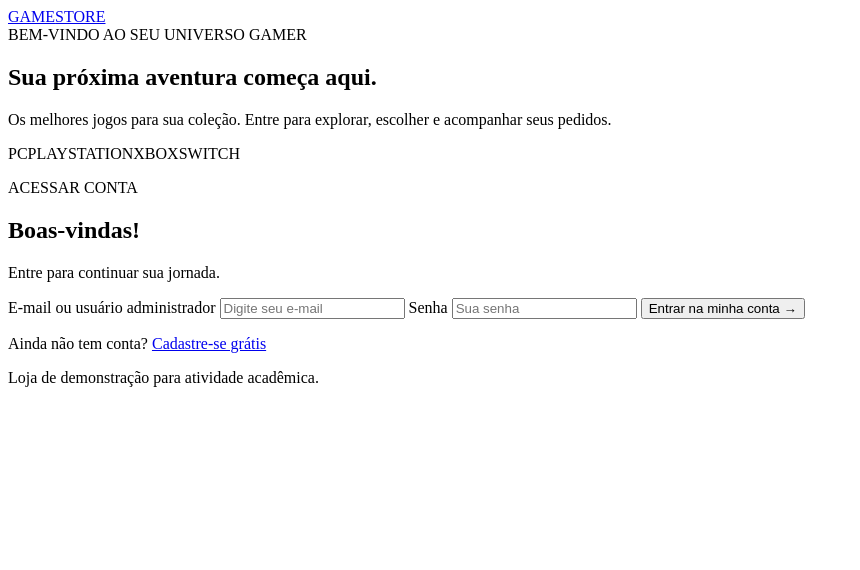
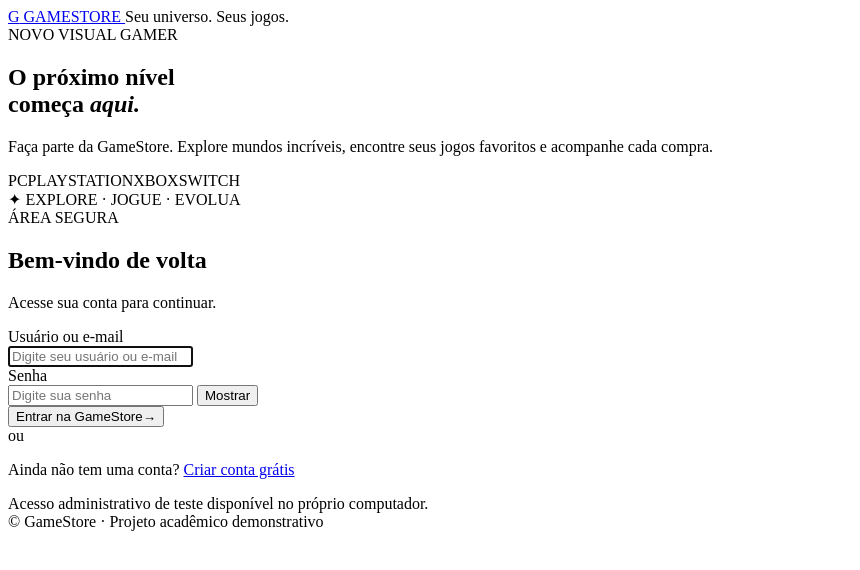
Before and after one commit to jeanxn0/crud-manager-v1, a Java web app: page /login in a window 1280 px wide. Shown: the top 570 px of the page, without its empty margins (0-860 px from the left). Run offline with Tomcat 11, a stand-in JSP engine, Linux system fonts and the light colour scheme; some libraries are stand-ins or nearby versions.

Commit message:
Corrige login admin local temporario e moderniza tela de entrada

```diff
--- a/src/main/webapp/WEB-INF/login.jsp
+++ b/src/main/webapp/WEB-INF/login.jsp
@@ -1,29 +1,93 @@
 <%@ page pageEncoding="UTF-8" %>
 <%@ taglib prefix="c" uri="http://java.sun.com/jsp/jstl/core" %>
-<!DOCTYPE html><html lang="pt-BR">
-<head><title>Entrar | GameStore</title><%@ include file="../base-head.jsp" %></head>
-<body class="catalog-body auth-body">
-<a class="auth-logo" href="${pageContext.request.contextPath}/login">GAME<span>STORE</span></a>
-<main class="auth-layout">
-  <section class="auth-story">
-    <span class="eyebrow">BEM-VINDO AO SEU UNIVERSO GAMER</span>
-    <h1>Sua próxima aventura começa aqui.</h1>
-    <p>Os melhores jogos para sua coleção. Entre para explorar, escolher e acompanhar seus pedidos.</p>
-    <div class="auth-story-badges"><span>PC</span><span>PLAYSTATION</span><span>XBOX</span><span>SWITCH</span></div>
-  </section>
-  <section class="auth-panel" aria-labelledby="auth-title">
-    <div class="auth-panel-head"><p class="eyebrow">ACESSAR CONTA</p><h2 id="auth-title">Boas-vindas!</h2><p>Entre para continuar sua jornada.</p></div>
-    <c:if test="${not empty loginError}"><div class="auth-alert" role="alert"><c:out value="${loginError}"/></div></c:if>
-    <c:if test="${param.registered eq 1}"><div class="auth-success" role="status">Conta criada com sucesso. Entre com seu e-mail.</div></c:if>
-    <form action="${pageContext.request.contextPath}/login" method="post" class="auth-form">
-      <input type="hidden" name="csrf" value="${sessionScope.csrf}">
-      <label for="login">E-mail ou usuário administrador</label>
-      <input id="login" name="login" autocomplete="username" placeholder="Digite seu e-mail" required>
-      <label for="password">Senha</label>
-      <input id="password" name="password" type="password" autocomplete="current-password" placeholder="Sua senha" required>
-      <button type="submit" class="auth-submit">Entrar na minha conta <span aria-hidden="true">→</span></button>
-    </form>
-    <p class="auth-switch">Ainda não tem conta? <a href="${pageContext.request.contextPath}/register">Cadastre-se grátis</a></p>
-    <p class="auth-disclaimer">Loja de demonstração para atividade acadêmica.</p>
-  </section>
-</main></body></html>
+<!DOCTYPE html>
+<html lang="pt-BR">
+<head>
+    <title>Entrar | GameStore</title>
+    <%@ include file="../base-head.jsp" %>
+    <link rel="stylesheet" href="${pageContext.request.contextPath}/css/login-refresh.css">
+</head>
+<body class="catalog-body auth-body auth-v2">
+    <header class="login-topbar">
+        <a class="login-brand" href="${pageContext.request.contextPath}/login">
+            <span class="login-brand-icon" aria-hidden="true">G</span>
+            GAME<span>STORE</span>
+        </a>
+        <span class="login-topbar-caption">Seu universo. Seus jogos.</span>
+    </header>
+    <main class="login-stage">
+        <section class="login-feature" aria-labelledby="game-title">
+            <div class="login-game-label"><span class="login-dot"></span> NOVO VISUAL GAMER</div>
+            <h1 id="game-title">O próximo nível<br>começa <em>aqui.</em></h1>
+            <p>Faça parte da GameStore. Explore mundos incríveis, encontre seus jogos favoritos e acompanhe cada compra.</p>
+            <div class="login-platforms" aria-label="Plataformas">
+                <span>PC</span><span>PLAYSTATION</span><span>XBOX</span><span>SWITCH</span>
+            </div>
+            <div class="login-game-signature"><span aria-hidden="true">✦</span> EXPLORE · JOGUE · EVOLUA</div>
+        </section>
+
+        <section class="login-shell" aria-labelledby="login-heading">
+            <div class="login-card">
+                <div class="login-card-mark"><span class="glyphicon glyphicon-lock" aria-hidden="true"></span> ÁREA SEGURA</div>
+                <h2 id="login-heading">Bem-vindo de volta</h2>
+                <p class="login-subtitle">Acesse sua conta para continuar.</p>
+
+                <c:if test="${not empty loginError}">
+                    <div class="login-alert" role="alert"><c:out value="${loginError}"/></div>
+                </c:if>
+                <c:if test="${param.registered eq 1}">
+                    <div class="login-success" role="status">Sua conta foi criada. Faça seu login.</div>
+                </c:if>
+
+                <form class="login-form-v2" method="post" action="${pageContext.request.contextPath}/login">
+                    <input type="hidden" name="csrf" value="${sessionScope.csrf}">
+                    <div class="login-field">
+                        <label for="login">Usuário ou e-mail</label>
+                        <div class="login-field-control">
+                            <span class="glyphicon glyphicon-user" aria-hidden="true"></span>
+                            <input id="login" name="login" type="text" autocomplete="username"
+                                   placeholder="Digite seu usuário ou e-mail" maxlength="254" required autofocus>
+                        </div>
+                    </div>
+                    <div class="login-field">
+                        <label for="password">Senha</label>
+                        <div class="login-field-control">
+                            <span class="glyphicon glyphicon-lock" aria-hidden="true"></span>
+                            <input id="password" name="password" type="password" autocomplete="current-password"
+                                   placeholder="Digite sua senha" maxlength="1024" required>
+                            <button class="login-show" type="button" aria-controls="password"
+                                    aria-label="Mostrar senha" aria-pressed="false">Mostrar</button>
+                        </div>
+                    </div>
+                    <button class="login-submit" type="submit">
+                        <span>Entrar na GameStore</span><span aria-hidden="true">→</span>
+                    </button>
+                </form>
+                <div class="login-divider"><span>ou</span></div>
+                <p class="login-create">Ainda não tem uma conta?
+                    <a href="${pageContext.request.contextPath}/register">Criar conta grátis</a>
+                </p>
+                <div class="login-security-note">
+                    <span class="glyphicon glyphicon-info-sign" aria-hidden="true"></span>
+                    Acesso administrativo de teste disponível no próprio computador.
+                </div>
+            </div>
+            <div class="login-copyright">© GameStore · Projeto acadêmico demonstrativo</div>
+        </section>
+    </main>
+    <script>
+    (function () {
+        var button = document.querySelector('.login-show');
+        var password = document.getElementById('password');
+        if (!button || !password) return;
+        button.addEventListener('click', function () {
+            var isVisible = password.type === 'text';
+            password.type = isVisible ? 'password' : 'text';
+            button.textContent = isVisible ? 'Mostrar' : 'Ocultar';
+            button.setAttribute('aria-label', isVisible ? 'Mostrar senha' : 'Ocultar senha');
+            button.setAttribute('aria-pressed', String(!isVisible));
+        });
+    }());
+    </script>
+</body>
+</html>
--- /dev/null
+++ b/src/main/webapp/css/login-refresh.css
@@ -0,0 +1,57 @@
+/* GameStore login: visual autoral com referência a lojas de games e glassmorphism. */
+.auth-v2{margin:0;min-height:100vh;isolation:isolate;background:#070b15!important;color:#f6f8ff}
+.auth-v2::before{content:"";position:fixed;inset:0;z-index:-3;background:
+  url('https://cdn.cloudflare.steamstatic.com/steam/apps/1091500/ss_872822c5e50dc71f345416098d29fc3ae5cd26c1.1920x1080.jpg') center 40% / cover no-repeat,
+  url('../images/games/1091500.jpg') center 40% / cover no-repeat,
+  #0a1529}
+.auth-v2::after{content:"";position:fixed;inset:0;z-index:-2;background:
+  radial-gradient(ellipse at 77% 20%,#49e1ff18 0%,transparent 55%),
+  linear-gradient(100deg,#050a13f0 0%,#060c18db 33%,#08111a94 58%,#050a13dd 100%);
+  pointer-events:none}
+.login-topbar{width:min(1320px,92%);margin:0 auto;display:flex;align-items:center;justify-content:space-between;gap:20px;padding:30px 0}
+.auth-v2 .login-brand{display:inline-flex;align-items:center;gap:9px;color:#fff!important;font-size:22px;font-weight:900;letter-spacing:-.9px;text-decoration:none}
+.login-brand>span:last-child{color:#a5f3d5}
+.login-brand-icon{display:grid;place-items:center;width:39px;height:39px;background:linear-gradient(140deg,#8cfdd2,#51aad9);color:#071526;border-radius:11px;transform:skew(-5deg);font-size:22px;box-shadow:0 0 24px #3bffbb26}
+.login-topbar-caption{font-size:12px;letter-spacing:1.2px;color:#b5cae2;text-transform:uppercase}
+.login-stage{width:min(1320px,92%);min-height:calc(100vh - 102px);margin:0 auto;padding:35px 0 65px;display:grid;grid-template-columns:minmax(0,1fr) 445px;gap:clamp(35px,6vw,100px);align-items:center}
+.login-feature{padding:0 0 32px 2vw;max-width:660px}
+.login-game-label{display:inline-flex;align-items:center;gap:10px;padding:10px 15px;border:1px solid #72e8cb61;background:#4ae8be13;backdrop-filter:blur(6px);color:#a8ffdf;border-radius:999px;font-size:11px;letter-spacing:2.4px;font-weight:900}
+.login-dot{width:8px;height:8px;background:#92ffd3;border-radius:50%;box-shadow:0 0 14px #83fccc}
+.login-feature h1{font-size:clamp(41px,5.3vw,75px);font-weight:900;line-height:1.07;letter-spacing:-2.8px;text-shadow:0 8px 25px #0006;margin:27px 0 18px}
+.login-feature h1 em{color:#b2ffdc;font-style:normal}
+.login-feature>p{max-width:465px;color:#d6e7f6;line-height:1.65;font-size:17px}
+.login-platforms{display:flex;flex-wrap:wrap;gap:9px;margin:30px 0}
+.login-platforms span{padding:9px 13px;font-size:10px;color:#d8edf6;font-weight:800;letter-spacing:1px;border:1px solid #b4c5e858;background:#07112155;border-radius:7px}
+.login-game-signature{color:#a4f7dd;font-size:11px;letter-spacing:3px;font-weight:900;margin-top:55px}
+.login-shell{width:100%;max-width:445px}
+.login-card{padding:35px 37px 29px;border-radius:24px;background:linear-gradient(145deg,#14223df2,#0c1425f7);border:1px solid #8bb4d83d;box-shadow:0 28px 80px #0009,0 1px 0 #fff2 inset;backdrop-filter:blur(24px)}
+.login-card-mark{display:inline-flex;align-items:center;gap:8px;font-size:10px;color:#9cf8d4;font-weight:900;letter-spacing:2.1px;margin-bottom:18px}
+.login-card h2{font-size:30px;line-height:1.2;font-weight:900;letter-spacing:-.7px;margin:0 0 9px;color:#fbfdff}
+.login-subtitle{color:#b4c3d8;font-size:14px;margin:0 0 27px}
+.login-form-v2{display:flex;flex-direction:column;gap:21px}
+.login-field label{display:block;color:#e6eefa;font-size:13px;margin-bottom:10px;font-weight:750}
+.login-field-control{display:flex;align-items:center;gap:12px;background:#071121aa;border:1px solid #4e607d;border-radius:12px;padding:0 13px;min-height:51px;transition:border-color .2s,box-shadow .2s}
+.login-field-control:focus-within{border-color:#97f7d6;box-shadow:0 0 0 3px #97f7d621}
+.login-field-control>.glyphicon{font-size:16px;color:#8da0bd}
+.login-field-control input{flex:1;min-width:0;width:100%;border:0;background:transparent;color:#f6faff;font-size:14px;padding:15px 0;outline:0}
+.login-field-control input::placeholder{color:#7f91a9}
+.login-show{border:0;padding:4px 0 4px 8px;outline-offset:3px;background:transparent;color:#9df6d4;font-size:11px;font-weight:800}
+.login-show:hover{color:#d2ffea}
+.login-submit{margin-top:5px;display:flex;align-items:center;justify-content:space-between;gap:15px;width:100%;border:0;border-radius:12px;padding:17px 18px;background:linear-gradient(105deg,#92f9d0,#5edbc8);color:#061d22;font-weight:900;font-size:14px;box-shadow:0 10px 28px #00efaa20;cursor:pointer;transition:filter .2s,transform .2s}
+.login-submit:hover{filter:brightness(1.08);transform:translateY(-1px)}
+.login-divider{display:flex;align-items:center;gap:15px;margin:23px 0 18px;color:#7489a8;font-size:12px}
+.login-divider:before,.login-divider:after{content:"";height:1px;flex:1;background:#4b5b753d}
+.login-create{text-align:center;color:#b7c7db;margin:0;font-size:13px}
+.login-create a{color:#97ffd5!important;font-weight:850}
+.login-security-note{font-size:11px;color:#8ea4bd;background:#09152980;border:1px solid #31435f;border-radius:10px;line-height:1.5;padding:12px;margin-top:25px;display:flex;gap:9px}
+.login-security-note .glyphicon{color:#83d8b5;margin-top:2px}
+.login-alert{background:#613047a8;color:#ffe6ee;border:1px solid #ec83a03f;padding:13px 15px;border-radius:10px;margin-bottom:20px}
+.login-success{background:#215947a8;color:#d9ffe9;border:1px solid #77dfae55;padding:13px 15px;border-radius:10px;margin-bottom:20px}
+.login-copyright{color:#b5c5da99;text-align:center;font-size:11px;margin-top:18px}
+.login-cancel-form{text-align:center;margin-top:20px}
+.login-cancel-form button{background:transparent;border:0;color:#a3d8cd;text-decoration:underline}
+.auth-v2 :focus-visible{outline:3px solid #a6fdd6;outline-offset:3px}
+@media(max-width:960px){.login-stage{grid-template-columns:minmax(0,1fr) 410px;gap:30px}.login-feature h1{font-size:clamp(36px,4.5vw,52px)}.login-feature>p{font-size:15px}}
+@media(max-width:760px){.login-stage{display:flex;flex-direction:column;align-items:stretch;gap:24px;padding:18px 0 36px;min-height:unset}.login-feature{max-width:540px;padding:0}.login-feature h1{font-size:40px;margin:17px 0 12px}.login-feature>p{font-size:14px;line-height:1.5}.login-platforms{margin:16px 0 0}.login-game-signature{display:none}.login-shell{align-self:center;max-width:520px}.login-topbar{padding:18px 0}.login-topbar-caption{display:none}.auth-v2::after{background:linear-gradient(140deg,#050a13f0,#071322da)}}
+@media(max-width:460px){.login-feature h1{font-size:33px;letter-spacing:-1.2px}.login-card{padding:26px 22px 25px;border-radius:18px}.login-topbar{padding:12px 0}.login-brand{font-size:19px!important}.login-platforms span{font-size:9px;padding:7px}.login-security-note{font-size:10px}.login-card h2{font-size:26px}}
+@media(prefers-reduced-motion:reduce){.login-submit,.login-field-control{transition:none}}
```
Also changed, not shown: schema.sql (+9 -0 lines), src/main/java/controller/AuthController.java (+100 -29 lines), src/main/java/controller/AuthFilter.java (+14 -3 lines), src/main/java/controller/ChangeAdminPasswordController.java (added, +73 -0 lines), src/main/java/model/dao/AdminDAO.java (added, +71 -0 lines), src/main/webapp/WEB-INF/change-admin-password.jsp (added, +54 -0 lines), README.md.
